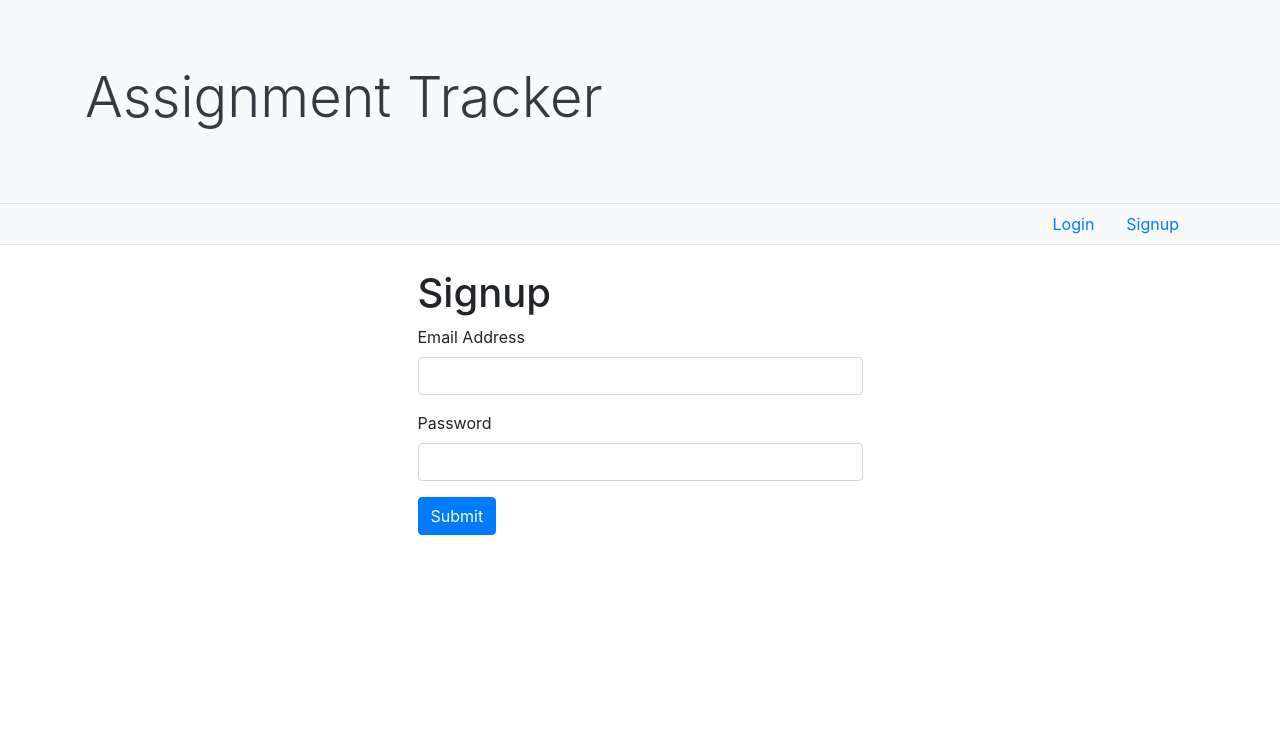
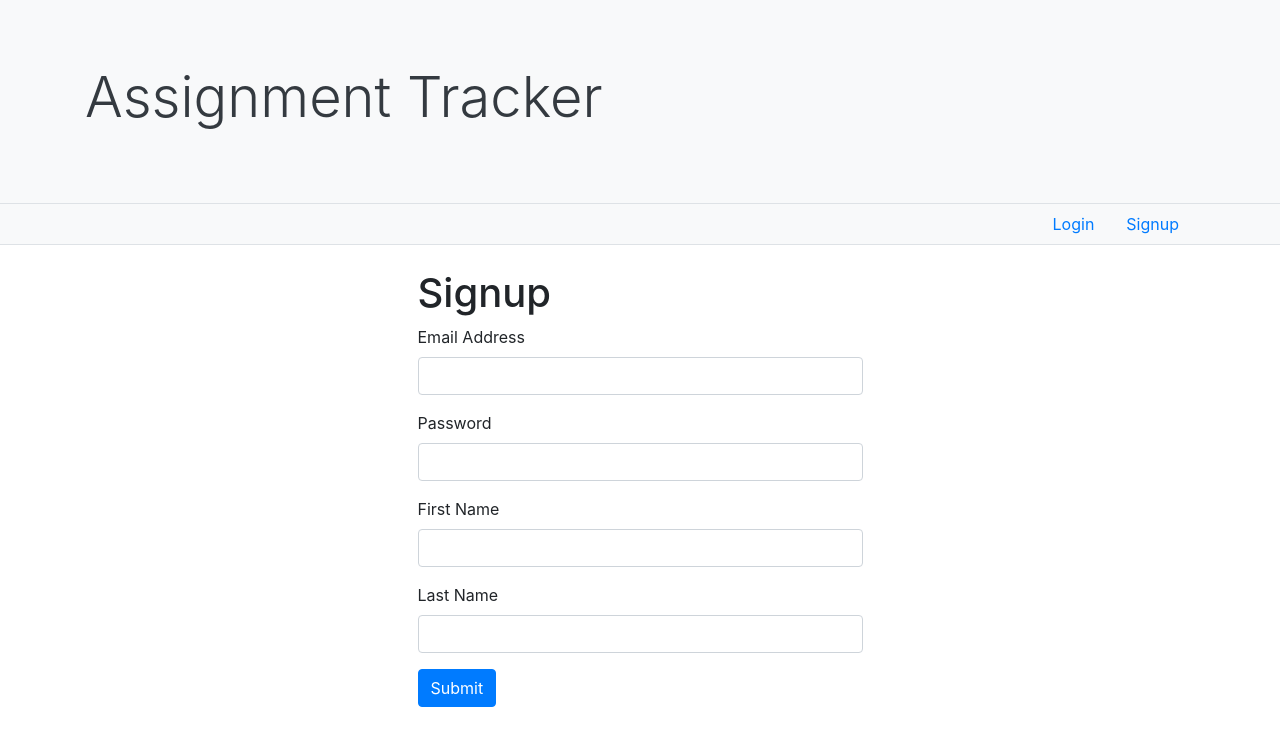
Before and after one commit to Alexlied/final-project-frontend, a React (Create React App) app: page /signup in a window 1280 px wide. Shown: the top 746 px of the page. Built offline with nearby package versions, Linux system fonts and the light colour scheme.

Commit message:
Added signup fields

```diff
--- a/src/components/auth/Form.js
+++ b/src/components/auth/Form.js
@@ -2,7 +2,7 @@ import React from 'react'
 import { withRouter } from 'react-router'
 
 class Form extends React.Component {
-  constructor (props) {
+  constructor(props) {
     super(props)
     this.state = {
       email: '',
@@ -13,17 +13,18 @@ class Form extends React.Component {
     this.handleSubmit = this.handleSubmit.bind(this)
   }
 
-  handleChange ({ target: { name, value } }) {
+  handleChange({ target: { name, value } }) {
     this.setState({ [name]: value })
   }
 
-  handleSubmit (e) {
+  handleSubmit(e) {
     e.preventDefault()
     this.props.onSubmit(this.state)
       .then(() => this.props.history.push('/users'))
   }
 
-  render () {
+  render() {
+    if (this.props.formType === 'signup') {
       return (
         <form onSubmit={this.handleSubmit}>
           <div className='form-group'>
@@ -48,10 +49,64 @@ class Form extends React.Component {
               required
               value={this.state.password} />
           </div>
+
+          <div className='form-group'>
+            <label htmlFor='firstname'>First Name</label>
+            <input
+              className='form-control'
+              id='firstname'
+              onChange={this.handleChange}
+              name='firstname'
+              type='text'
+              required
+              value={this.state.firstname} />
+          </div>
+          <div className='form-group'>
+            <label htmlFor='lastname'>Last Name</label>
+            <input
+              className='form-control'
+              id='lastname'
+              onChange={this.handleChange}
+              name='lastname'
+              type='text'
+              required
+              value={this.state.lastname} />
+          </div>
+
+          <button type='submit' className='btn btn-primary'>Submit</button>
+        </form>
+      )
+    } else {
+      return (
+        <form onSubmit={this.handleSubmit}>
+          <div className='form-group'>
+            <label htmlFor='email'>Email Address</label>
+            <input
+              className='form-control'
+              id='email'
+              onChange={this.handleChange}
+              name='email'
+              type='text'
+              required
+              value={this.state.email} />
+          </div>
+          <div className='form-group'>
+            <label htmlFor='password'>Password</label>
+            <input
+              className='form-control'
+              id='password'
+              onChange={this.handleChange}
+              name='password'
+              type='password'
+              required
+              value={this.state.password} />
+          </div>
+
           <button type='submit' className='btn btn-primary'>Submit</button>
         </form>
       )
     }
   }
+}
 
 export default withRouter(Form)
--- a/src/components/auth/Login.Form.js
+++ b/src/components/auth/Login.Form.js
@@ -6,7 +6,7 @@ export default ({ onSubmit }) => (
     <section className='row justify-content-md-center'>
       <div className='col col-lg-5'>
         <h1>Login</h1>
-        <Form onSubmit={onSubmit} />
+        <Form onSubmit={onSubmit} formType={'login'} />
       </div>
     </section>
   </main>
--- a/src/components/auth/Signup.Form.js
+++ b/src/components/auth/Signup.Form.js
@@ -6,7 +6,7 @@ export default ({ onSubmit }) => (
     <section className='row justify-content-md-center'>
       <div className='col col-lg-5'>
         <h1>Signup</h1>
-        <Form onSubmit={onSubmit} />
+        <Form onSubmit={onSubmit} formType={'signup'} />
       </div>
     </section>
   </main>
```
Lines whose indentation alone changed are shown as unchanged.
